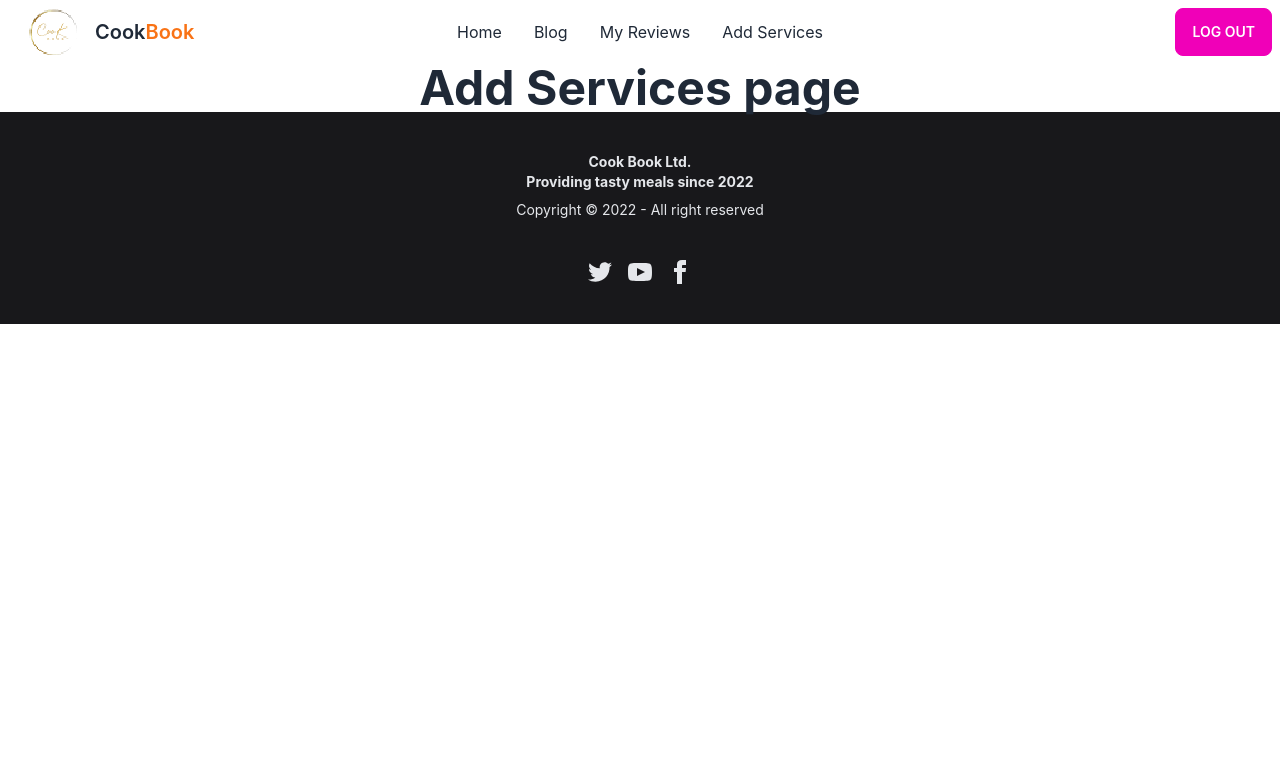
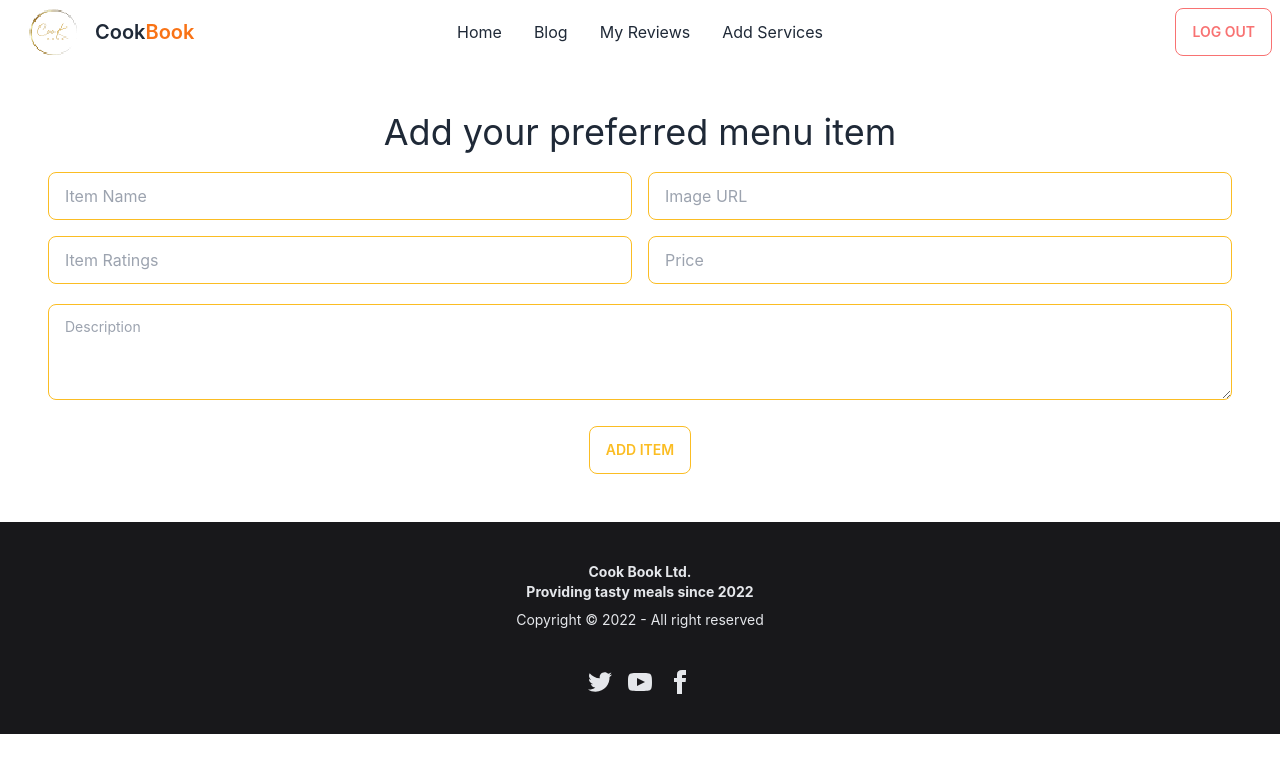
Before and after one commit to adib3006/cook-book-client, a React (Create React App) app: page /addservices in a window 1280 px wide. Shown: the top 772 px of the page. Built offline with nearby package versions, Linux system fonts and the light colour scheme; no server answers; sample sign-in values are in the browser's storage.

Commit message:
add services or items added and implemented

```diff
--- a/package.json
+++ b/package.json
@@ -10,6 +10,7 @@
     "firebase": "^9.13.0",
     "react": "^18.2.0",
     "react-dom": "^18.2.0",
+    "react-hot-toast": "^2.4.0",
     "react-icons": "^4.6.0",
     "react-photo-view": "^1.2.2",
     "react-router-dom": "^6.4.3",
--- a/src/App.js
+++ b/src/App.js
@@ -1,11 +1,13 @@
 import { RouterProvider } from "react-router-dom";
 import { router } from './Router/Router/Routes';
+import { Toaster } from 'react-hot-toast';
 
 
 function App() {
   return (
     <div className="w-full">
       <RouterProvider router={router}></RouterProvider>
+      <Toaster />
     </div>
   );
 }
--- a/src/Router/PrivateRoute/PrivateRoute.js
+++ b/src/Router/PrivateRoute/PrivateRoute.js
@@ -6,7 +6,7 @@ const PrivateRoute = ({ children }) => {
     const { user, loading } = useContext(AuthContext);
     const location = useLocation();
     if (loading) {
-        return <div class="flex justify-center items-center">
+        return <div className="flex justify-center items-center">
                     <div className="radial-progress animate-spin" style={{ "--value": 80 }}></div>
                 </div>
     }
--- a/src/components/AddServices/AddServices.js
+++ b/src/components/AddServices/AddServices.js
@@ -1,9 +1,55 @@
 import React from 'react';
+import toast from 'react-hot-toast';
 
 const AddServices = () => {
+    const handleAddItem = (event) => {
+        event.preventDefault();
+        const form = event.target;
+        const title = form.title.value;
+        const img = form.img.value;
+        const ratings = form.ratings.value;
+        const price = form.price.value;
+        const description = form.description.value;
+        const item = {
+            title,
+            img,
+            ratings,
+            price,
+            description
+        }
+
+        fetch('http://localhost:5000/menu',{
+            method:'POST',
+            headers: {
+                'content-type' : 'application/json'
+            },
+            body: JSON.stringify(item)
+        })
+        .then(res=>res.json())
+        .then(data=>{
+            if(data.acknowledged){
+                form.reset();
+                toast.success('order placed successfully');
+            }
+        })
+        .catch(err => console.error(err))
+    }
+
     return (
-        <div>
-            <h1 className='text-center text-5xl font-bold'>Add Services page</h1>
+        <div className='m-10 p-2'>
+            <form onSubmit={handleAddItem}>
+                <h2 className="text-4xl text-center mb-5">Add your preferred menu item</h2>
+                <div className='grid grid-cols-1 lg:grid-cols-2 gap-4 mb-5'>
+                    <input name='title' type="text" placeholder="Item Name" className="input input-bordered input-warning w-full" required/>
+                    <input name='img' type="text" placeholder="Image URL" className="input input-bordered input-warning w-full" required/>
+                    <input name='ratings' type="text" placeholder="Item Ratings" className="input input-bordered input-warning w-full" required/>
+                    <input name='price' type="text" placeholder="Price" className="input input-bordered input-warning w-full" required/>
+                </div>
+                <textarea name='description' className="textarea textarea-bordered textarea-warning h-24 w-full mb-5" placeholder="Description" required></textarea>
+                <div className='flex justify-center'>
+                    <input className='btn btn-outline btn-warning' type="submit" value="Add item" />
+                </div>
+            </form>
         </div>
     );
 };
--- a/src/components/Details/Details.js
+++ b/src/components/Details/Details.js
@@ -11,7 +11,7 @@ const Details = () => {
             <div>
                 <div className='m-10'>
                     <div className='flex justify-center mb-4'>
-                        <PhotoView key={item.item_id} src={img}><img className='rounded-xl' src={img} alt="" />
+                        <PhotoView key={item._id} src={img}><img className='rounded-xl w-1/2 mx-auto' src={img} alt="" />
                         </PhotoView>
                     </div>
                     <h1 className='text-5xl text-center font-bold mb-6'>{title}</h1>
--- a/src/components/Menu/Menu.js
+++ b/src/components/Menu/Menu.js
@@ -10,7 +10,7 @@ const Menu = () => {
             .then(data => setMenu(data))
     }, [])
     return (
-        <div>
+        <div id='menu'>
             <div className='text-center mb-6'>
                 <p className="text-2xl font-bold text-orange-600">Menu</p>
                 <h2 className="text-5xl font-semibold mb-5">Our Foods</h2>
@@ -18,7 +18,7 @@ const Menu = () => {
             </div>
             <div className='grid gap-6 grid-cols-1 md:grid-cols-2 lg:grid-cols-3 pl-5'>
                 {
-                    menu.map(menuItem => <MenuItem key={menuItem.item_id} menuItem={menuItem}></MenuItem>)
+                    menu.map(menuItem => <MenuItem key={menuItem._id} menuItem={menuItem}></MenuItem>)
                 }
             </div>
             <div className='flex items-center justify-center mt-5'>
--- a/src/components/Menu/MenuItem.js
+++ b/src/components/Menu/MenuItem.js
@@ -4,7 +4,7 @@ import { FaRegStar } from 'react-icons/fa';
 import { PhotoProvider, PhotoView } from 'react-photo-view';
 
 const MenuItem = ({ menuItem }) => {
-    const { item_id, img, title, price, ratings, description } = menuItem;
+    const { _id, img, title, price, ratings, description } = menuItem;
     let cardDescription = '';
     if (description.length > 100) {
         cardDescription = description.slice(0, 100);
@@ -15,7 +15,7 @@ const MenuItem = ({ menuItem }) => {
     return (
         <PhotoProvider>
             <div className="card card-compact w-96 bg-base-100 shadow-xl">
-                <PhotoView key={item_id} src={img}><figure><img src={img} alt="Shoes" /></figure></PhotoView>
+                <PhotoView key={_id} src={img}><figure><img src={img} alt="Shoes" /></figure></PhotoView>
                 <div className="card-body">
                     <div className='flex items-center justify-between'>
                         <h2 className="card-title">{title}</h2>
@@ -24,7 +24,7 @@ const MenuItem = ({ menuItem }) => {
                     <p className='text-2xl font-semibold text-orange-600'>Price : ${price}</p>
                     <p>Description: {cardDescription}</p>
                     <div className="card-actions justify-end">
-                        <Link to={`/menu/${item_id}`}>
+                        <Link to={`/menu/${_id}`}>
                             <button className="btn btn-error">View Details</button>
                         </Link>
                     </div>
--- a/src/components/MenuPage/MenuPage.js
+++ b/src/components/MenuPage/MenuPage.js
@@ -11,7 +11,7 @@ const MenuPage = () => {
     return (
         <div className='m-5 grid gap-6 grid-cols-1 md:grid-cols-2 lg:grid-cols-3 pl-5'>
             {
-                menu.map(menuItem => <MenuPageItems key={menuItem.item_id} menuItem={menuItem}></MenuPageItems>)
+                menu.map(menuItem => <MenuPageItems key={menuItem._id} menuItem={menuItem}></MenuPageItems>)
             }
         </div>
     );
--- a/src/components/MenuPage/MenuPageItems.js
+++ b/src/components/MenuPage/MenuPageItems.js
@@ -4,7 +4,7 @@ import { FaRegStar } from 'react-icons/fa';
 import { PhotoProvider, PhotoView } from 'react-photo-view';
 
 const MenuPageItems = ({ menuItem }) => {
-    const { item_id, img, title, price, ratings, description } = menuItem;
+    const { _id, img, title, price, ratings, description } = menuItem;
     let cardDescription = '';
     if (description.length > 100) {
         cardDescription = description.slice(0, 100);
@@ -15,7 +15,7 @@ const MenuPageItems = ({ menuItem }) => {
     return (
         <PhotoProvider>
             <div className="card card-compact w-96 bg-base-100 shadow-xl">
-                <PhotoView key={item_id} src={img}><figure><img src={img} alt="Shoes" /></figure></PhotoView>
+                <PhotoView key={_id} src={img}><figure><img src={img} alt="Shoes" /></figure></PhotoView>
                 <div className="card-body">
                     <div className='flex items-center justify-between'>
                         <h2 className="card-title">{title}</h2>
@@ -24,7 +24,7 @@ const MenuPageItems = ({ menuItem }) => {
                     <p className='text-2xl font-semibold text-orange-600'>Price : ${price}</p>
                     <p>Description: {cardDescription}</p>
                     <div className="card-actions justify-end">
-                        <Link to={`/menu/${item_id}`}>
+                        <Link to={`/menu/${_id}`}>
                             <button className="btn btn-error">View Details</button>
                         </Link>
                     </div>
--- a/src/components/Navbar/Navbar.js
+++ b/src/components/Navbar/Navbar.js
@@ -52,7 +52,7 @@ const Navbar = () => {
             <div className="navbar-end">
 
                 {
-                    user ? <button onClick={hangleLogOut} className='btn btn-secondary'>Log Out</button> :
+                    user ? <button onClick={hangleLogOut} className='btn btn-outline btn-error'>Log Out</button> :
                         <Link to='/login' className="btn btn-outline">Login</Link>
                 }
             </div>
--- a/src/contexts/AuthProvider.js
+++ b/src/contexts/AuthProvider.js
@@ -38,7 +38,6 @@ const AuthProvider = ({children}) => {
 
     useEffect(()=>{
         const unsubscribe = onAuthStateChanged(auth, currrentUser => {
-            console.log(currrentUser);
             setUser(currrentUser);
             setLoading(false);
         })
```
Also changed, not shown: src/components/Slider/SliderItems.js (+4 -4 lines), 1 other file (tests, documents, lock files or other folders).
